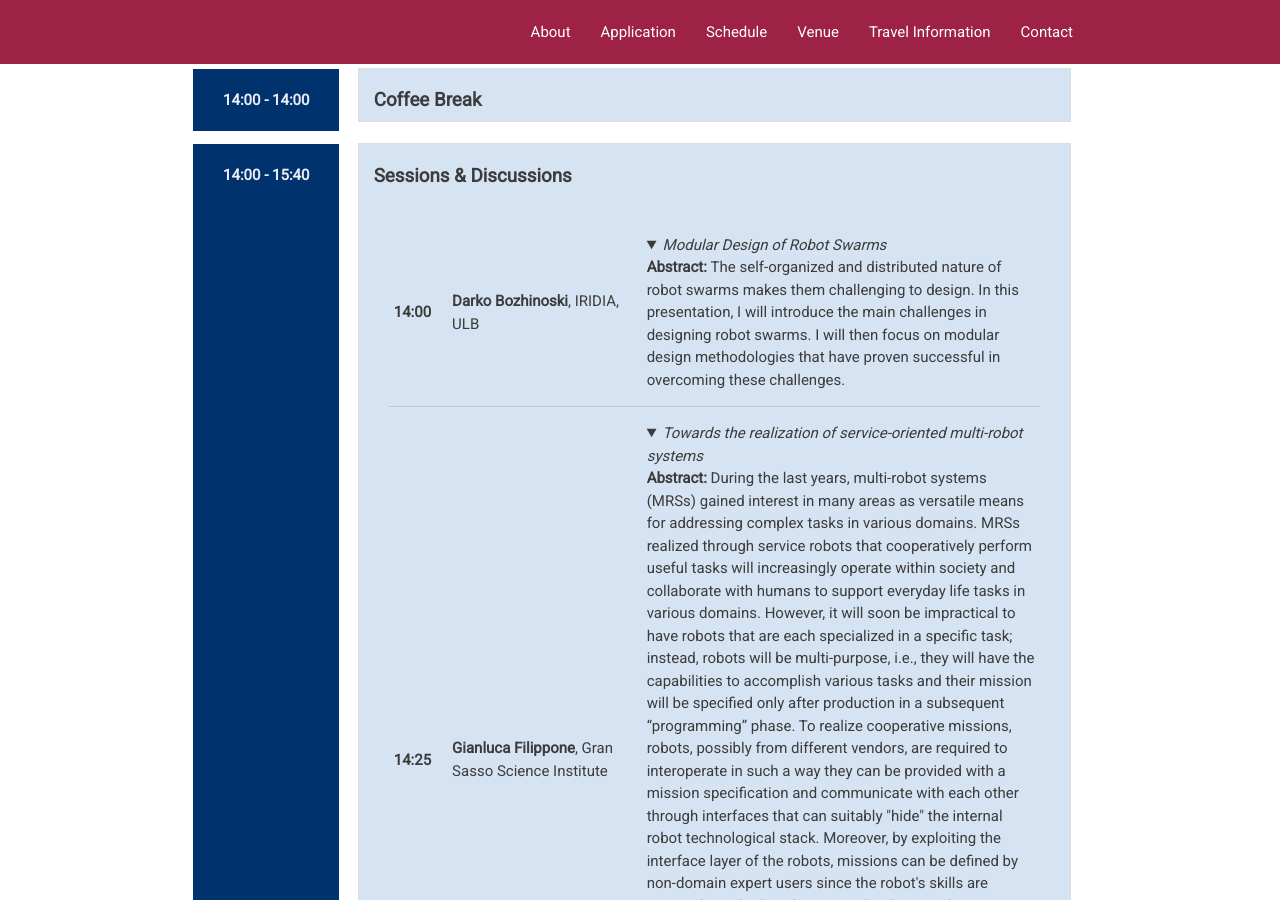
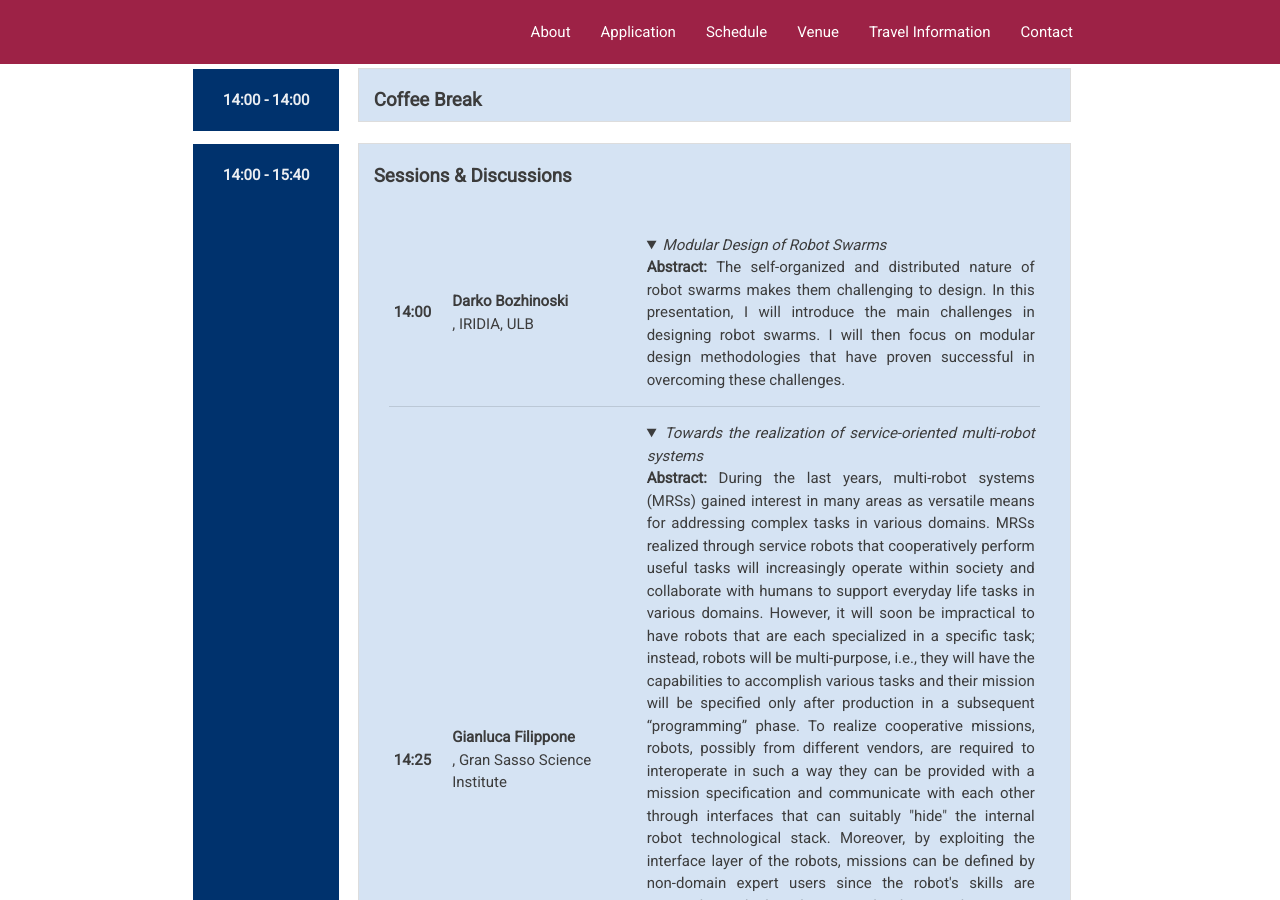
Before and after one commit to rsemeeting/rse2025, a Jekyll site: the page built from index.md, in a window 1280 px wide and 900 px high, scrolled down 3033 px. Built offline with Jekyll 4.4.1, drawn with Linux system fonts in a browser that asks for light colours; comment, search, counter and statistics services are not loaded; our own code applies the rules of GitHub Pages for plain Markdown files.

Commit message:
Fix layout of talks

```diff
--- a/_includes/schedule.html
+++ b/_includes/schedule.html
@@ -61,11 +61,11 @@
                 <tr>
                   <th><time>{{talk.start_time}}</time></th>
                   <!-- <th><time>{{talk.end_time}}</time></th> -->
-                  <td><b>{{ talk.speaker }}</b>
+                  <td><b>{{ talk.speaker }}</b><br>
                     {%- if {{talk.position}} -%}, {{ talk.position }}{% endif -%}
                     {% if {{talk.affiliation}} %}, {{ talk.affiliation }}{% endif %}
                   </td>
-                  <td>
+                  <td style="text-align: justify;">
                     <details open>
                       <summary><i class="talk-title">{{ talk.title }}</i></summary>
                       {% if {{talk.abstract }} %}<b>Abstract: </b>{{ talk.abstract }} {% endif %}
```
